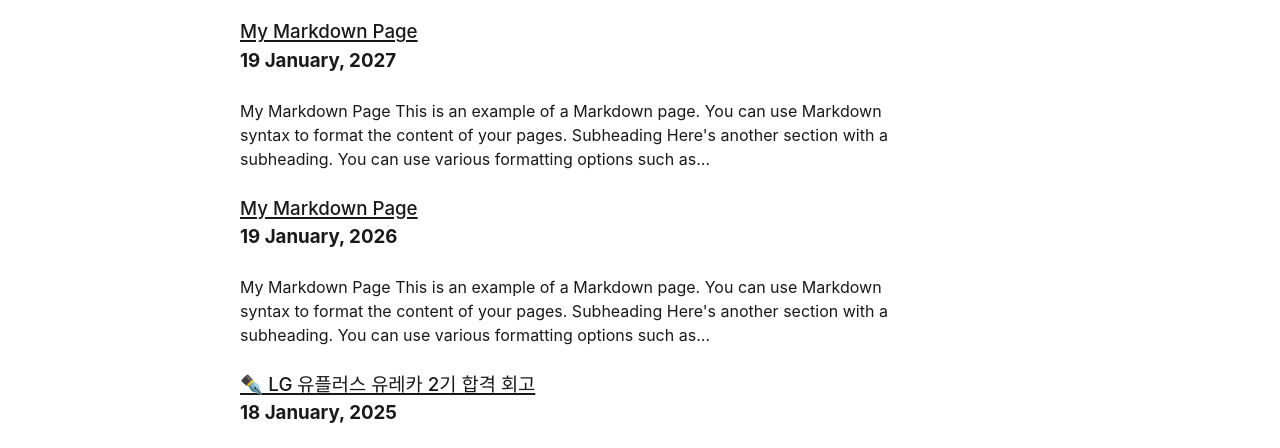
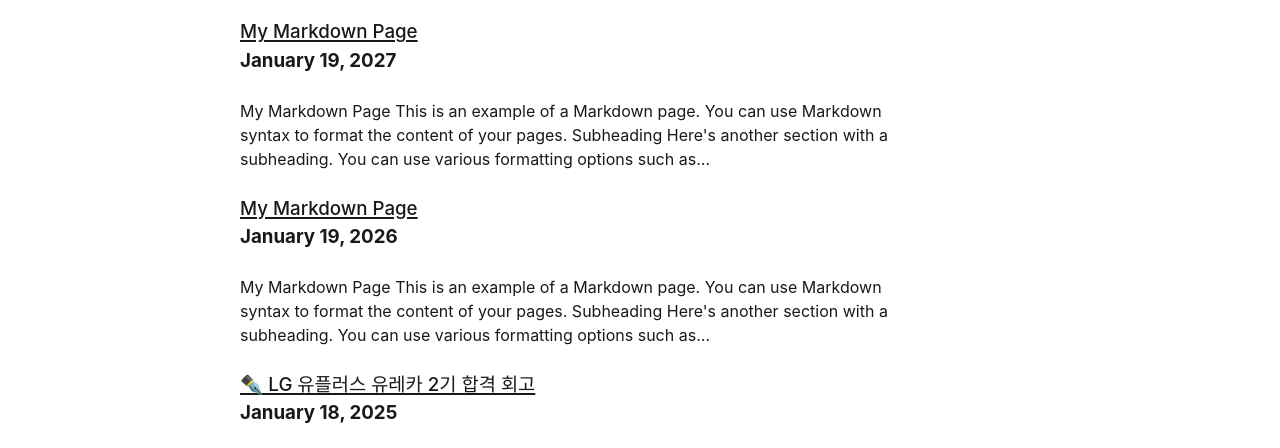
Before and after one commit to hyeonZIP/hyeonzip.github.io, a Gatsby site: page / in a window 1280 px wide. Shown: the part 198-646 px from the top of the page. Built offline with nearby package versions, Linux system fonts and the light colour scheme; Gatsby itself is replaced by a stand-in of ours.

Commit message:
feat: 날짜 포맷 변경

```diff
--- a/src/pages/index.js
+++ b/src/pages/index.js
@@ -5,7 +5,6 @@ import { Link, graphql } from "gatsby"
 import Layout from "../components/layout"
 
 export default ({ data }) => {
-  console.log(data)
   return (
     <Layout>
       <div>
@@ -40,7 +39,7 @@ export const query = graphql`
           id
           frontmatter {
             title
-            date(formatString: "DD MMMM, YYYY")
+            date(formatString: "MMMM DD, YYYY")
             description
           }
           fields{
```
